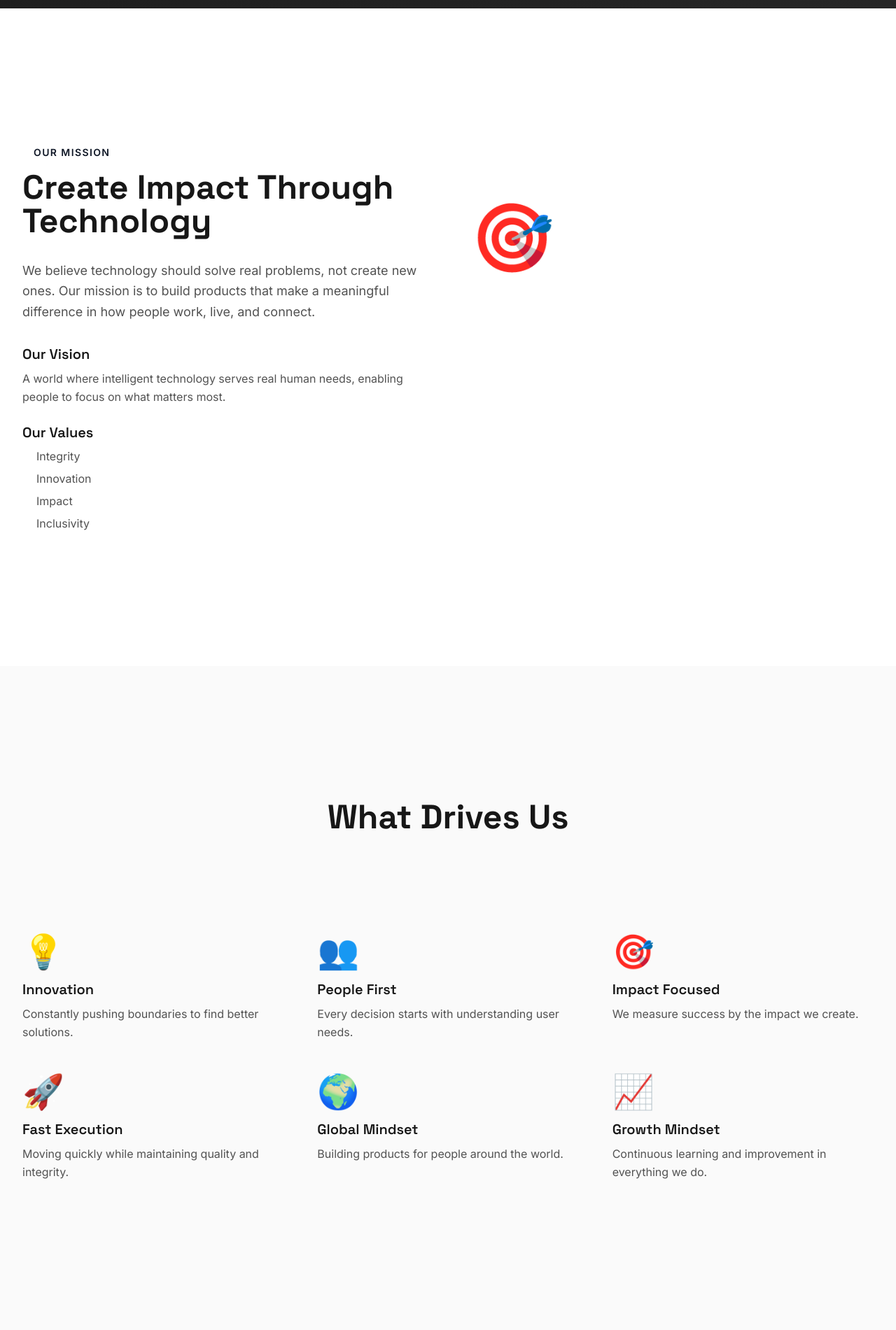
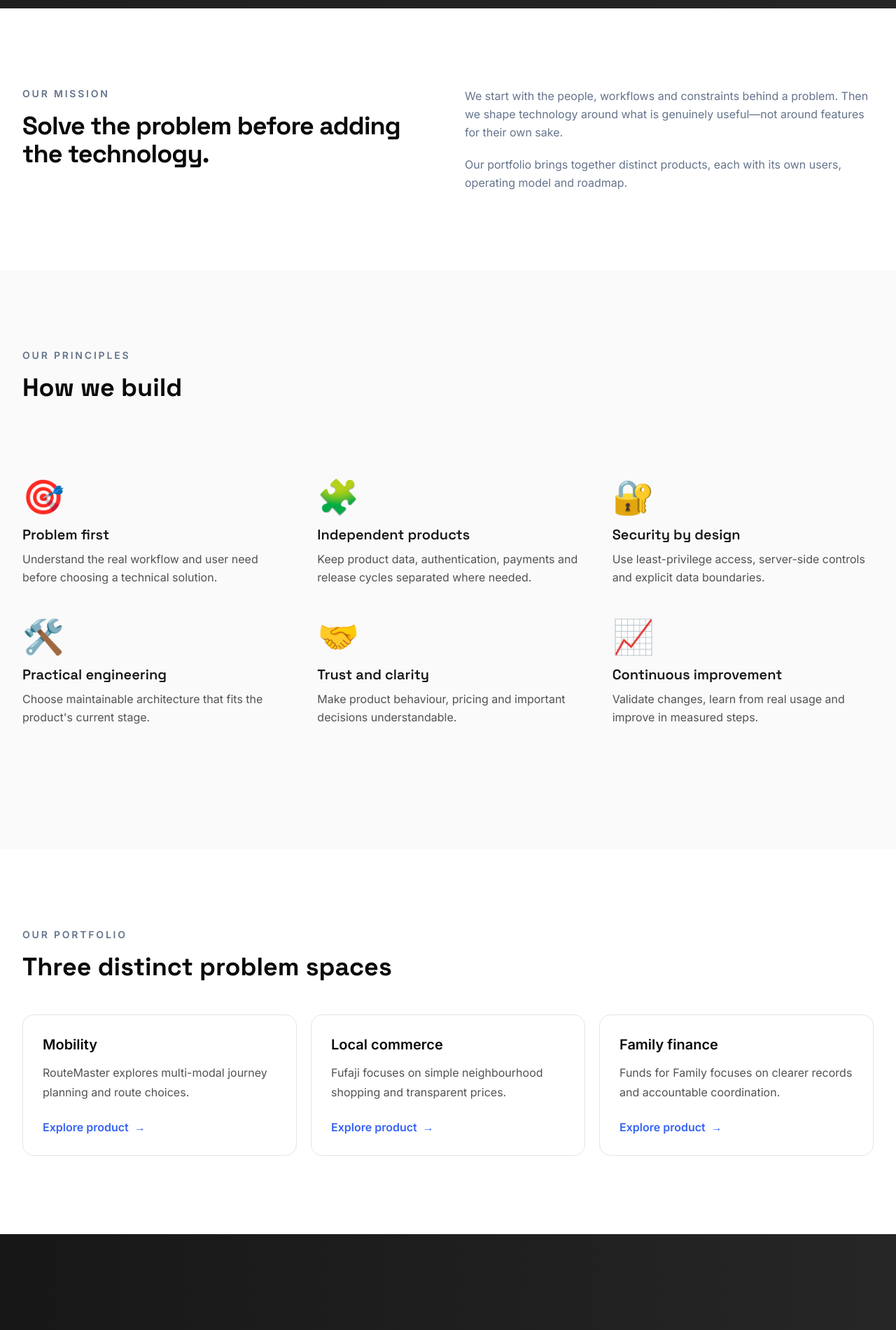
Before and after one commit to anthonynagar1122-create/MyPortfolio, a Next.js app in the folder portfolio/: page /about in a window 1280 px wide. Shown: the part 860-2761 px from the top of the page at 70% size. Built offline with nearby package versions, Linux system fonts and the light colour scheme.

Commit message:
content: replace placeholder company story with verified portfolio narrative

```diff
--- a/portfolio/app/about/page.tsx
+++ b/portfolio/app/about/page.tsx
@@ -1,158 +1,98 @@
+import Link from "next/link";
 import { Navigation, Hero, FeatureGrid, CTASection } from "@/components/core";
 import { Footer } from "@/components/layout/Footer";
 
 export const metadata = {
-  title: "About Us",
-  description: "Learn about our company mission, vision, and values.",
+  title: "About RouteMaster",
+  description: "Learn about RouteMaster Intelligent Systems and the principles behind its independent digital products.",
 };
 
 export default function AboutPage() {
   return (
-    <div className="flex flex-col min-h-screen bg-white">
+    <div className="flex min-h-screen flex-col bg-white">
       <Navigation />
-
+      <main>
         <Hero
-        headline="Building Technology for Real People"
-        subheadline="Our Story"
-        description="We're a team of passionate innovators dedicated to solving real-world problems through thoughtful technology."
-        primaryCTA={{ label: "Learn More", href: "#mission" }}
+          headline="Technology should make real life easier."
+          subheadline="About RouteMaster Intelligent Systems"
+          description="We build focused digital products around practical problems in mobility, local commerce and family finance."
+          primaryCTA={{ label: "Explore our products", href: "/products" }}
+          secondaryCTA={{ label: "Contact us", href: "/contact" }}
           variant="dark"
         />
 
-      {/* Mission */}
-      <section id="mission" className="py-24 md:py-32 lg:py-48 bg-white">
-        <div className="max-w-7xl mx-auto px-4 sm:px-6 lg:px-8">
-          <div className="grid lg:grid-cols-2 gap-16 items-center">
-            <div className="space-y-8">
+        <section className="py-20 md:py-28">
+          <div className="mx-auto grid max-w-7xl gap-12 px-4 sm:px-6 lg:grid-cols-2 lg:px-8">
             <div>
-                <span className="inline-flex items-center gap-2 text-sm font-semibold uppercase tracking-widest text-primary-500 mb-4">
-                  <div className="w-2 h-2 bg-primary-500 rounded-full" />
-                  Our Mission
-                </span>
-                <h2 className="text-4xl md:text-5xl font-display font-700 text-neutral-900">
-                  Create Impact Through Technology
+              <p className="text-sm font-semibold uppercase tracking-[0.2em] text-primary-600">Our mission</p>
+              <h2 className="mt-4 font-display text-4xl font-bold tracking-tight text-neutral-950">
+                Solve the problem before adding the technology.
               </h2>
             </div>
-
-              <p className="text-lg text-neutral-600 leading-relaxed">
-                We believe technology should solve real problems, not create new ones. Our mission is to build products that make a meaningful difference in how people work, live, and connect.
+            <div className="space-y-5 text-lg leading-8 text-neutral-600">
+              <p>
+                We start with the people, workflows and constraints behind a problem. Then we shape
+                technology around what is genuinely useful—not around features for their own sake.
               </p>
-
-              <div className="space-y-6">
-                <div>
-                  <h3 className="text-xl font-display font-700 text-neutral-900 mb-2">Our Vision</h3>
-                  <p className="text-neutral-600">
-                    A world where intelligent technology serves real human needs, enabling people to focus on what matters most.
+              <p>
+                Our portfolio brings together distinct products, each with its own users, operating
+                model and roadmap.
               </p>
-                </div>
-                <div>
-                  <h3 className="text-xl font-display font-700 text-neutral-900 mb-2">Our Values</h3>
-                  <ul className="space-y-2">
-                    {["Integrity", "Innovation", "Impact", "Inclusivity"].map((value) => (
-                      <li key={value} className="flex items-center gap-3 text-neutral-600">
-                        <span className="w-2 h-2 bg-primary-500 rounded-full" />
-                        {value}
-                      </li>
-                    ))}
-                  </ul>
-                </div>
-              </div>
-            </div>
-
-            <div className="hidden lg:block bg-gradient-to-br from-primary-100 to-primary-50 rounded-2xl h-96 flex items-center justify-center">
-              <div className="text-8xl">🎯</div>
-            </div>
             </div>
           </div>
         </section>
 
-      {/* Company Highlights */}
-      <section className="py-24 md:py-32 lg:py-48 bg-neutral-50">
-        <div className="max-w-7xl mx-auto px-4 sm:px-6 lg:px-8">
-          <div className="text-center mb-20">
-            <h2 className="text-4xl md:text-5xl font-display font-700 text-neutral-900">
-              What Drives Us
-            </h2>
+        <section className="bg-neutral-50 py-20 md:py-28">
+          <div className="mx-auto max-w-7xl px-4 sm:px-6 lg:px-8">
+            <div className="mb-12 max-w-2xl">
+              <p className="text-sm font-semibold uppercase tracking-[0.2em] text-primary-600">Our principles</p>
+              <h2 className="mt-4 font-display text-4xl font-bold text-neutral-950">How we build</h2>
             </div>
-
             <FeatureGrid
               columns={3}
               variant="light"
               features={[
-              {
-                icon: "💡",
-                title: "Innovation",
-                description: "Constantly pushing boundaries to find better solutions.",
-              },
-              {
-                icon: "👥",
-                title: "People First",
-                description: "Every decision starts with understanding user needs.",
-              },
-              {
-                icon: "🎯",
-                title: "Impact Focused",
-                description: "We measure success by the impact we create.",
-              },
-              {
-                icon: "🚀",
-                title: "Fast Execution",
-                description: "Moving quickly while maintaining quality and integrity.",
-              },
-              {
-                icon: "🌍",
-                title: "Global Mindset",
-                description: "Building products for people around the world.",
-              },
-              {
-                icon: "📈",
-                title: "Growth Mindset",
-                description: "Continuous learning and improvement in everything we do.",
-              },
+                { icon: "🎯", title: "Problem first", description: "Understand the real workflow and user need before choosing a technical solution." },
+                { icon: "🧩", title: "Independent products", description: "Keep product data, authentication, payments and release cycles separated where needed." },
+                { icon: "🔐", title: "Security by design", description: "Use least-privilege access, server-side controls and explicit data boundaries." },
+                { icon: "🛠️", title: "Practical engineering", description: "Choose maintainable architecture that fits the product's current stage." },
+                { icon: "🤝", title: "Trust and clarity", description: "Make product behaviour, pricing and important decisions understandable." },
+                { icon: "📈", title: "Continuous improvement", description: "Validate changes, learn from real usage and improve in measured steps." },
               ]}
             />
           </div>
         </section>
 
-      {/* Timeline */}
-      <section className="py-24 md:py-32 lg:py-48 bg-white">
-        <div className="max-w-4xl mx-auto px-4 sm:px-6 lg:px-8">
-          <div className="text-center mb-20">
-            <h2 className="text-4xl md:text-5xl font-display font-700 text-neutral-900">
-              Our Journey
-            </h2>
+        <section className="py-20 md:py-28">
+          <div className="mx-auto max-w-7xl px-4 sm:px-6 lg:px-8">
+            <div className="mb-12 max-w-2xl">
+              <p className="text-sm font-semibold uppercase tracking-[0.2em] text-primary-600">Our portfolio</p>
+              <h2 className="mt-4 font-display text-4xl font-bold text-neutral-950">Three distinct problem spaces</h2>
             </div>
-
-          <div className="space-y-8">
+            <div className="grid gap-5 md:grid-cols-3">
               {[
-              { year: "2024", event: "Founded with a mission to solve real problems" },
-              { year: "2024", event: "Launched first product to beta users" },
-              { year: "2024", event: "Expanded team and product lineup" },
-              { year: "2024", event: "Reached thousands of users globally" },
-            ].map((item, idx) => (
-              <div key={idx} className="flex gap-8 items-start">
-                <div className="w-32 flex-shrink-0">
-                  <span className="text-2xl font-display font-700 text-primary-500">{item.year}</span>
-                </div>
-                <div className="flex-1 pb-8 border-l border-neutral-200 pl-8">
-                  <p className="text-lg text-neutral-900">{item.event}</p>
-                </div>
-              </div>
+                { title: "Mobility", description: "RouteMaster explores multi-modal journey planning and route choices.", href: "/apps/routemaster" },
+                { title: "Local commerce", description: "Fufaji focuses on simple neighbourhood shopping and transparent prices.", href: "/apps/fufaji" },
+                { title: "Family finance", description: "Funds for Family focuses on clearer records and accountable coordination.", href: "/apps/funds-for-family" },
+              ].map((item) => (
+                <Link key={item.title} href={item.href} className="rounded-2xl border border-neutral-200 p-7 transition-colors hover:border-primary-300 hover:bg-primary-50/40">
+                  <h3 className="text-xl font-semibold text-neutral-950">{item.title}</h3>
+                  <p className="mt-3 leading-7 text-neutral-600">{item.description}</p>
+                  <span className="mt-6 inline-flex font-semibold text-primary-700">Explore product <span className="ml-2" aria-hidden="true">→</span></span>
+                </Link>
               ))}
             </div>
           </div>
         </section>
 
         <CTASection
-        headline="Join Our Mission"
-        description="Help us build technology that makes a real difference."
-        primaryButtonText="Explore Careers"
-        primaryButtonHref="/careers"
-        secondaryButtonText="Contact Us"
-        secondaryButtonHref="/contact"
+          headline="Have a problem worth solving?"
+          description="Start a conversation about a product idea, a technology requirement or a partnership."
+          primaryButtonText="Contact RouteMaster"
+          primaryButtonHref="/contact"
           variant="dark"
         />
-
+      </main>
       <Footer />
     </div>
   );
```
Lines whose indentation alone changed are shown as unchanged.
